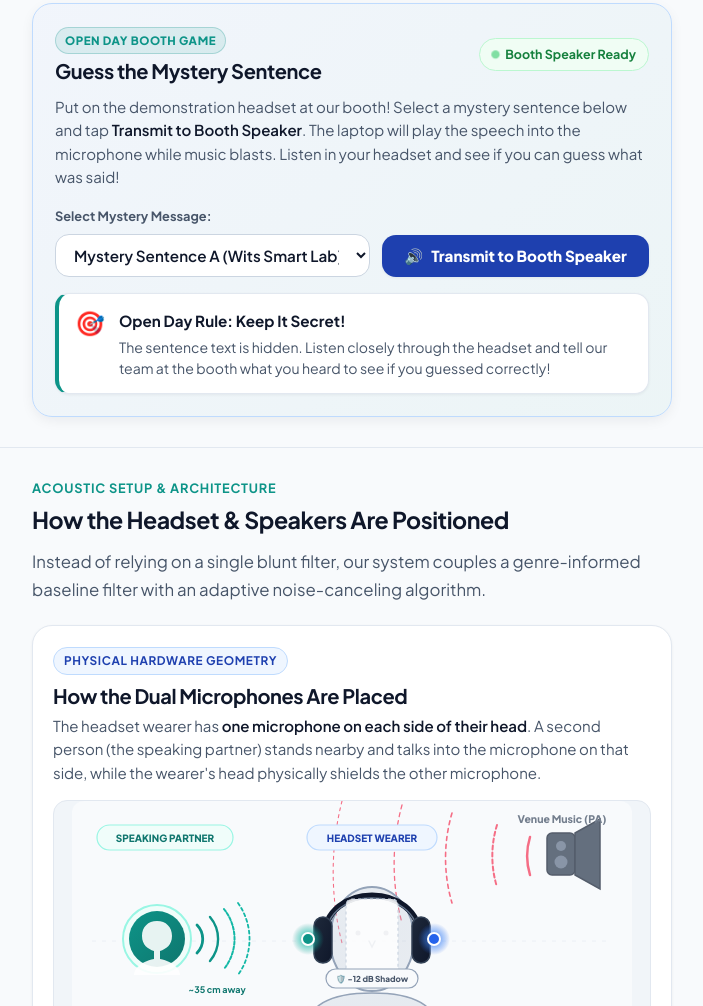
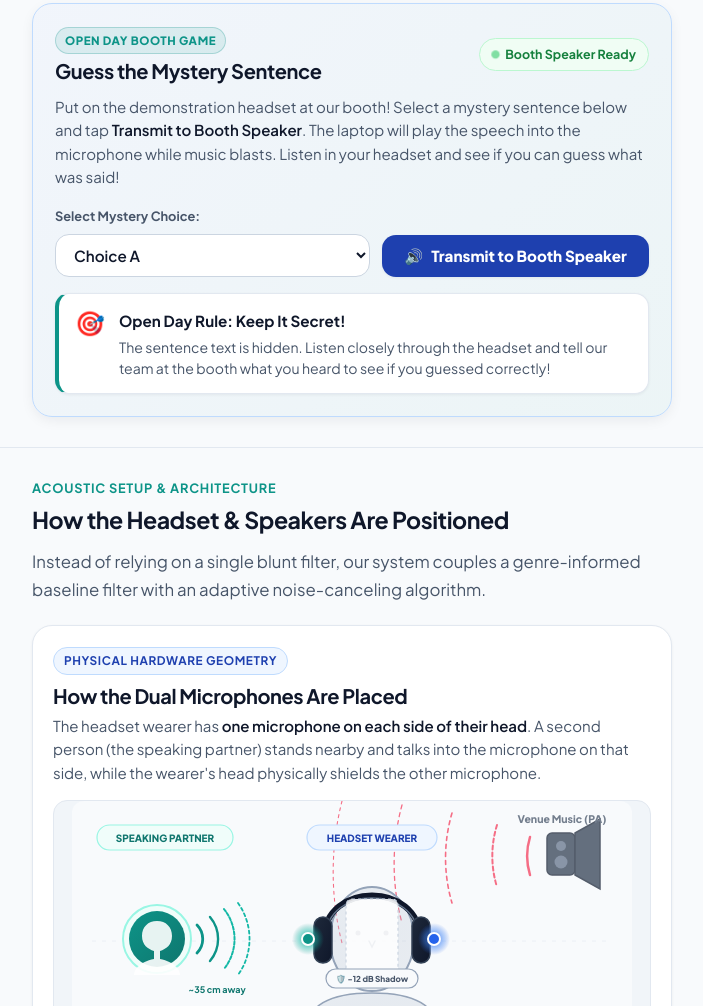
Before and after one commit to alsfine/alsfine.github.io, a plain HTML site: page index.html in a window 1280 px wide. Shown: the part 1320-2326 px from the top of the page, without its empty margins (288-991 px from the left). Drawn offline with Linux system fonts and the light colour scheme.

Commit message:
update dropdown

```diff
--- a/index.html
+++ b/index.html
@@ -146,14 +146,14 @@
           <!-- Mystery Sentence Dropdown & Trigger Button -->
           <div class="game-control-row">
             <div class="game-select-group">
-              <label for="mysterySentenceSelect" class="game-label">Select Mystery Message:</label>
-              <select id="mysterySentenceSelect" class="game-dropdown" aria-label="Select a mystery sentence to play through the booth speaker">
-                <option value="A">Mystery Sentence A</option>
-                <option value="B">Mystery Sentence B</option>
-                <option value="C">Mystery Sentence C</option>
-                <option value="D">Mystery Sentence D</option>
-                <option value="E">Mystery Sentence E</option>
-                <option value="F">Mystery Sentence F</option>
+              <label for="mysterySentenceSelect" class="game-label">Select Mystery Choice:</label>
+              <select id="mysterySentenceSelect" class="game-dropdown" aria-label="Select a mystery choice to play through the booth speaker">
+                <option value="A">Choice A</option>
+                <option value="B">Choice B</option>
+                <option value="C">Choice C</option>
+                <option value="D">Choice D</option>
+                <option value="E">Choice E</option>
+                <option value="F">Choice F</option>
               </select>
             </div>
 
--- a/js/digital-twin.js
+++ b/js/digital-twin.js
@@ -5,14 +5,14 @@
  * Mystery sentences are strictly unrevealed — visitors must guess what they hear!
  */
 
-// Mystery sentence descriptors (Text is completely hidden from client source to preserve the guessing game)
+// Mystery sentence descriptors (Text and category hints are completely stripped — only Choice A, Choice B, etc.)
 const MYSTERY_SENTENCES = {
-  A: { id: 'A', label: 'Sentence A', hint: 'Wits Smart Lab' },
-  B: { id: 'B', label: 'Sentence B', hint: 'Open Day Poster' },
-  C: { id: 'C', label: 'Sentence C', hint: 'Campus Fun Trio' },
-  D: { id: 'D', label: 'Sentence D', hint: 'Engineering Pride' },
-  E: { id: 'E', label: 'Sentence E', hint: 'Acoustic Challenge' },
-  F: { id: 'F', label: 'Sentence F', hint: 'Project Authors' }
+  A: { id: 'A', label: 'Choice A' },
+  B: { id: 'B', label: 'Choice B' },
+  C: { id: 'C', label: 'Choice C' },
+  D: { id: 'D', label: 'Choice D' },
+  E: { id: 'E', label: 'Choice E' },
+  F: { id: 'F', label: 'Choice F' }
 };
 
 // MQTT Configuration (Free, public broker over secure WebSocket)
@@ -57,13 +57,13 @@ function initMysteryGame() {
 
   if (!select || !playBtn) return;
 
-  // Populate options (only label & category hint, never the answer)
+  // Populate options strictly as Choice A, Choice B, etc. (no hints or category info)
   select.innerHTML = '';
   Object.keys(MYSTERY_SENTENCES).forEach(key => {
     const s = MYSTERY_SENTENCES[key];
     const opt = document.createElement('option');
     opt.value = key;
-    opt.textContent = `Mystery ${s.label} (${s.hint})`;
+    opt.textContent = s.label;
     select.appendChild(opt);
   });
 
```
